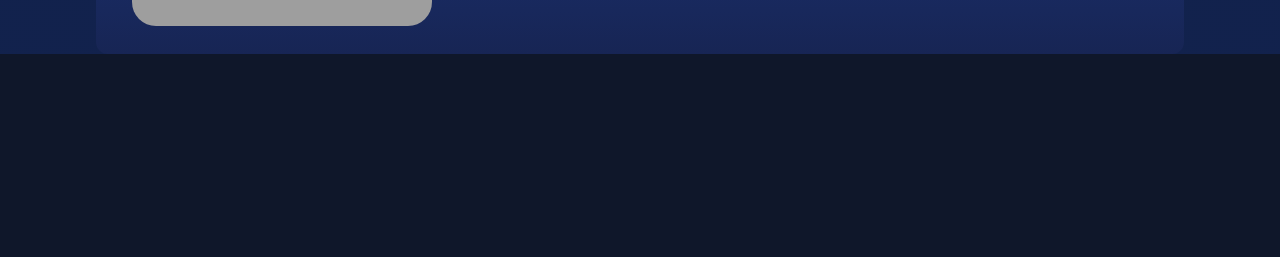
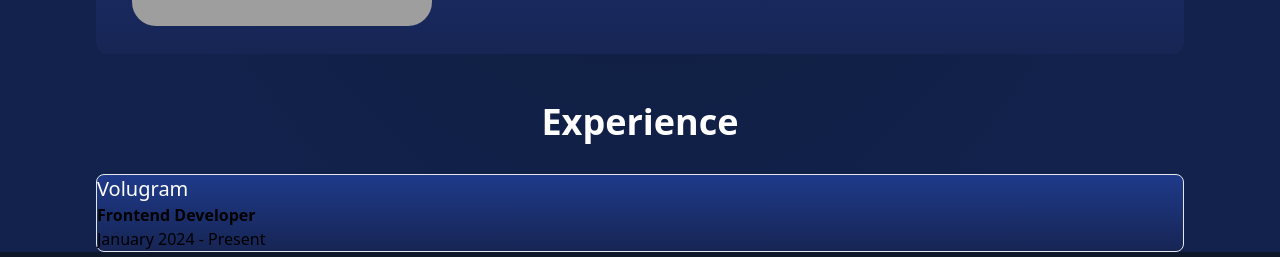
Before and after one commit to Kevinoo5/portfolio, a React (Vite) app: page / in a window 1280 px wide. Shown: the part 2548-2805 px from the top of the page. Before the commit the page ends 2618 px from the top, so only its background shows below. Built offline with nearby package versions, Linux system fonts and the light colour scheme; grey boxes are pictures that could not be loaded; what tailwindcss-animated would draw is missing.

Commit message:
Added work experience section outline

```diff
--- a/package.json
+++ b/package.json
@@ -10,6 +10,7 @@
     "preview": "vite preview"
   },
   "dependencies": {
+    "@material-tailwind/react": "^2.1.9",
     "react": "^18.2.0",
     "react-dom": "^18.2.0",
     "react-intersection-observer": "^9.8.0",
--- a/src/App.jsx
+++ b/src/App.jsx
@@ -3,6 +3,7 @@
 import MyProjects from './components/myProjects'
 import Skills from './components/Skills'
 import AboutMe from './components/AboutMe'
+import Experience from './components/Experience'
 
 const App = () => {
     return (
@@ -12,6 +13,7 @@
         <AboutMe />
         <Skills />
         <MyProjects />
+        <Experience />
     </div>
     )
 }
--- /dev/null
+++ b/src/components/Experience.jsx
@@ -0,0 +1,36 @@
+import React from "react";
+import {
+    Accordion,
+    AccordionHeader,
+    AccordionBody,
+  } from "@material-tailwind/react";
+import AnimatedTitle from "../common/AnimatedTitle";
+
+  const Experience = () => {
+    const [open, setOpen] = React.useState(1);
+
+    const handleOpen = (value) => setOpen(open === value ? 0 : value);
+
+    return (
+      <div className="mx-24">
+        <AnimatedTitle title="Experience" />
+        <Accordion open={open === 1} className="mb-2 rounded-lg bg-gradient-to-b from-blue-900 to-blue-950 border border-blue-gray-100">
+          <AccordionHeader
+            onClick={() => handleOpen(1)}
+            className={"border-b-0 transition-colors text-white"}
+          >
+            Volugram
+          </AccordionHeader>
+          <AccordionBody>
+            <p>
+              <strong>Frontend Developer</strong>
+              <br />
+              <span>January 2024 - Present</span>
+            </p>
+          </AccordionBody>
+        </Accordion>
+      </div>
+    );
+}
+
+export default Experience;
```
Also changed, not shown: 1 other file (tests, documents, lock files or other folders).
